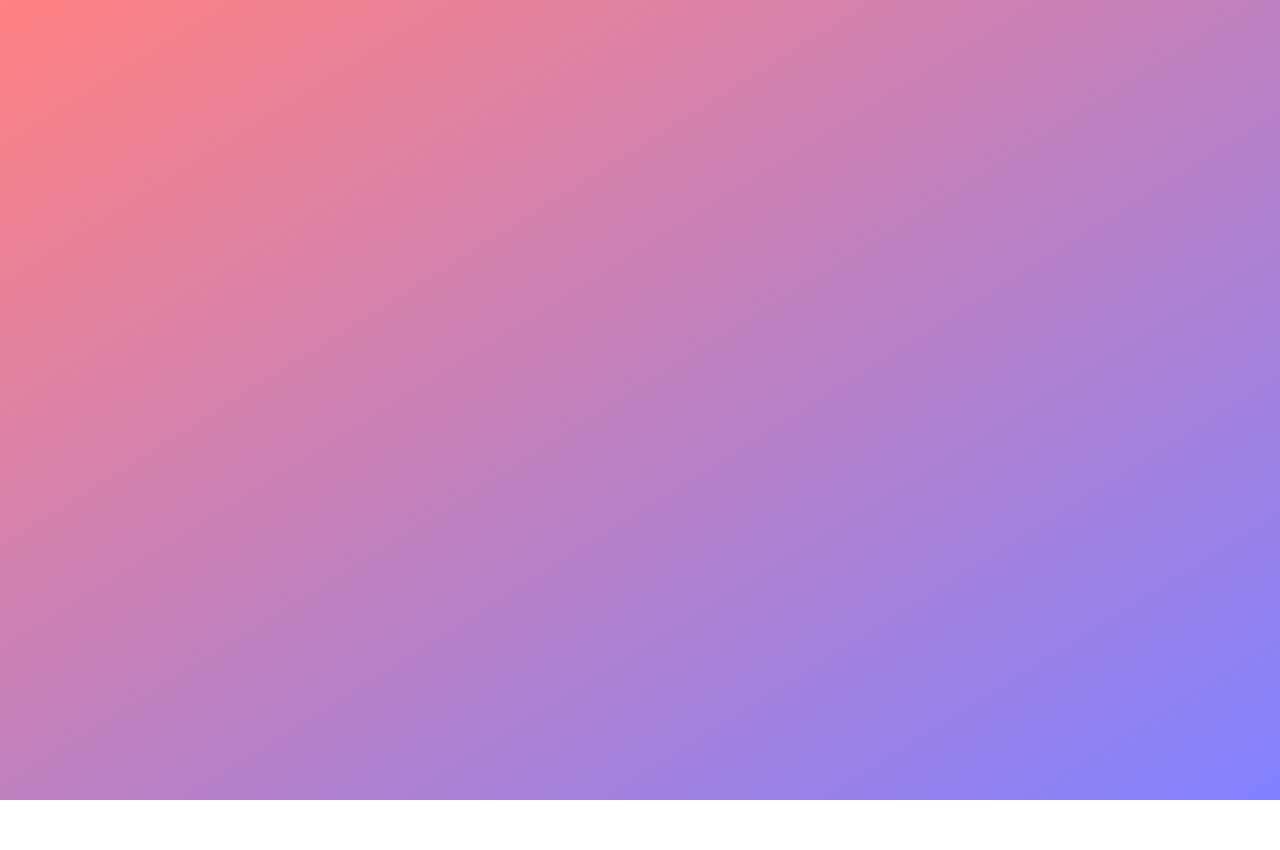
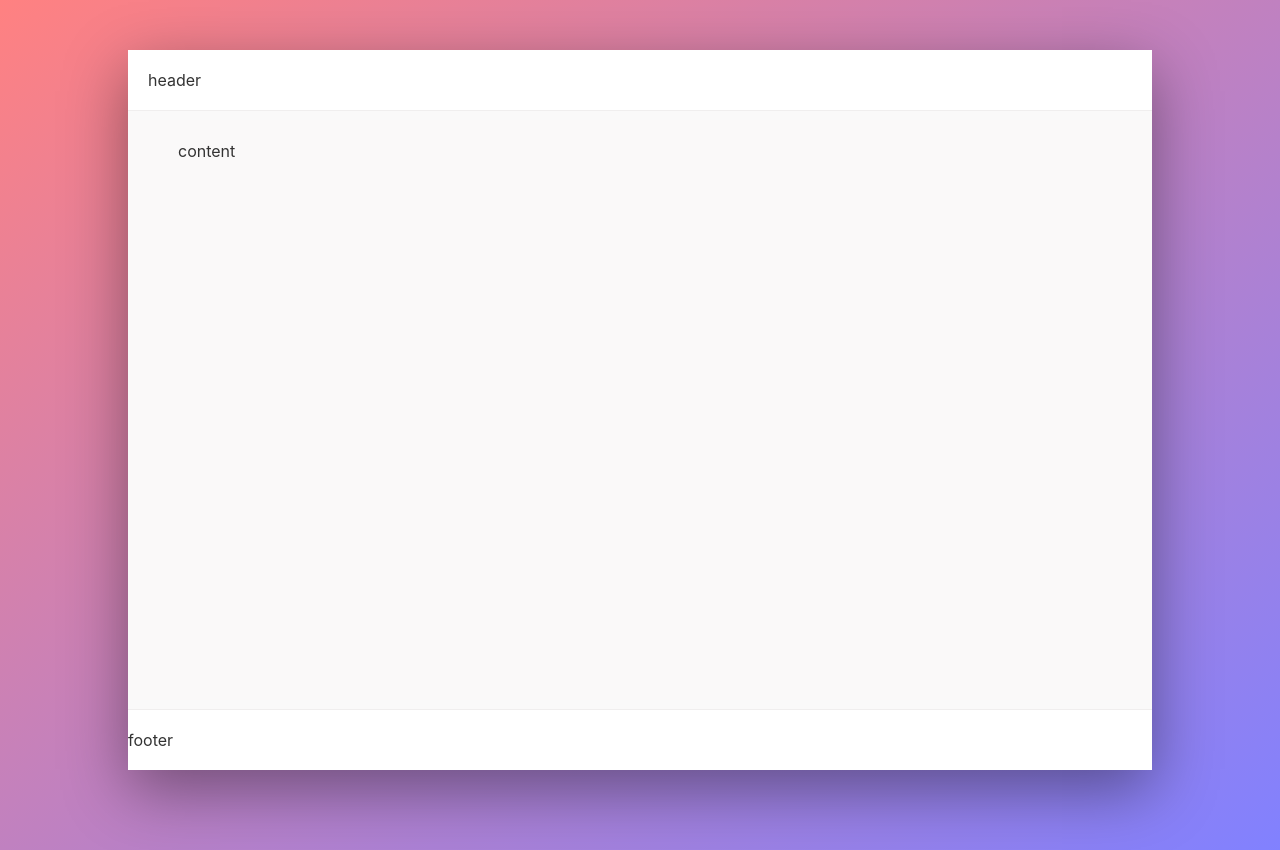
Before and after one commit to nbstsh/react-birthday-app, a React (Create React App) app: page / in a window 1280 px wide. Before the commit the page ends 800 px from the top, so only its background shows below. Built offline with nearby package versions, Linux system fonts and the light colour scheme.

Commit message:
Create container style

```diff
--- a/src/App.js
+++ b/src/App.js
@@ -1,10 +1,12 @@
 import React, { Component } from 'react';
 import logo from './logo.svg';
+import Container from './components/Container'
 
 class App extends Component {
   render() {
     return (
       <div className="App">
+        <Container />
       </div>
     );
   }
--- /dev/null
+++ b/src/components/Container.js
@@ -0,0 +1,20 @@
+import React, { Component } from 'react'
+import '../styles/components/container.scss'
+
+class Container extends Component {
+    constructor(props) {
+        super(props)
+        this.state = {}
+    }
+    render() {
+        return (
+            <div className='container'>
+                <div className='container__top header'>header</div>
+                <div className='container__middle content'>content</div>
+                <div className='container__bottom footer'>footer</div>
+            </div>
+        )
+    }
+}
+
+export default Container
--- a/src/index.js
+++ b/src/index.js
@@ -1,6 +1,7 @@
 import React from 'react';
 import ReactDOM from 'react-dom';
 import './styles/base/base.scss'
+import './styles/base/typography.scss'
 import App from './App';
 import * as serviceWorker from './serviceWorker';
 
--- /dev/null
+++ b/src/styles/components/container.scss
@@ -0,0 +1,49 @@
+@import '../abstracts/variables.scss';
+@import '../abstracts/mixins.scss';
+
+.container {
+
+    width: 80%;
+    max-width: $display-max-width;
+    min-height: 90vh;
+    margin: 0 auto;
+    margin-top: 5rem;
+    background-color: $color-grey-light-1;
+    box-shadow: $shadow-dark-1;
+
+    display: flex;
+    flex-direction: column;
+
+    @include respond(tab-port) {
+        width: 100%;
+        min-height: 100vh;
+        margin: 0;
+    }
+
+    &__top {
+        padding: 2rem;
+        display: flex;
+        justify-content: space-between;
+        background-color: $color-white;
+        border-bottom: 1px solid $color-grey-light-3;
+
+        @include respond(tab-port) {
+            position: relative;
+        }
+    }
+
+    &__middle {
+        padding: 3rem 5rem;
+        margin-bottom: auto;
+        display: grid;
+        grid-template-rows: repeat(auto-fill, minmax(5rem, 1fr));
+        grid-template-columns: repeat(auto-fill, minmax(17rem, 1fr));
+        grid-gap: 2rem;
+    }
+
+    &__bottom {
+        background-color: $color-white;
+        padding: 2rem 0;
+        border-top: 1px solid $color-grey-light-3;
+    }
+}
```
